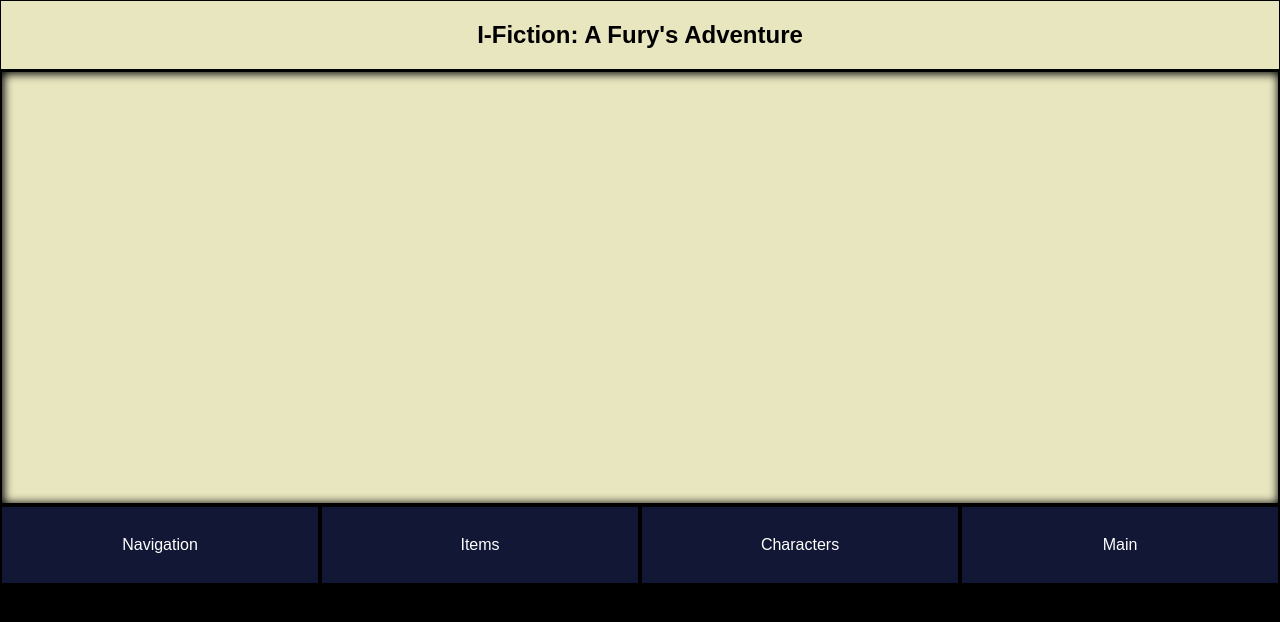
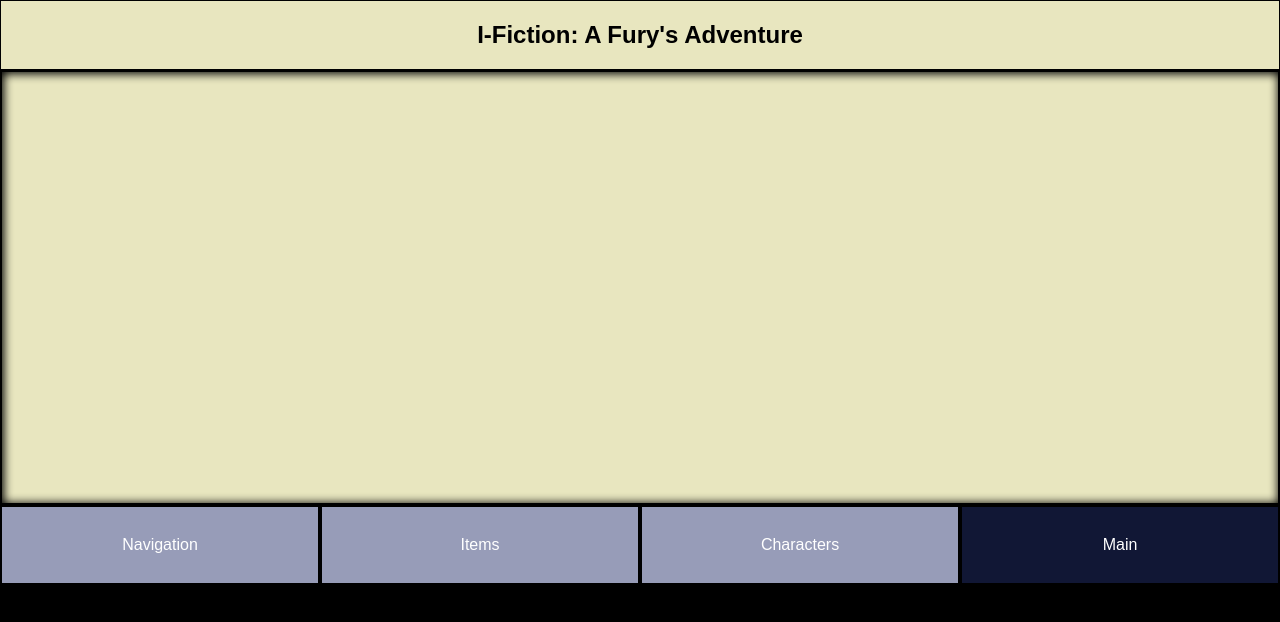
Before and after one commit to crhain/i-fiction-demo, a React app: page / in a window 1280 px wide. Built offline with nearby package versions, Linux system fonts and the light colour scheme.

Commit message:
Hook view to game with STUB methods to set active state of nav buttons and update text on display

```diff
--- a/src/game/Game.js
+++ b/src/game/Game.js
@@ -9,11 +9,33 @@ var commands = {};
 //Add game engine methods to Game before exporting game
 Game.start = start;
 Game.doAction = doAction;
+Game.getAvailableActions = getAvailableActions;
 
-//Starts game with currently loaded ata
+//STUB - to get avaiable actions and items from game
+function getAvailableActions(){
+
+}
+
+//STUB that returns fake data
 function start(){
-    loadData();
-    return {text: currentScene.text, actions: currentActions};
+    let currentActions = [
+            {name: "Kick rat in head!", type: "navigation"},
+            {name: "Flee from rat!", type: "navigation"},
+            {name: "Examine candle", type: "items"}
+    ];
+    let text = "You find yourself in a large room with plush carpeting and fur covered walls.  Mounds and mounds of stuffed animals lay at your feet.";
+    //loadData();
+    return {text: text, actions: currentActions};
+}
+
+//STUB to return data on key presses
+function doAction(action = {action: 'continue', command: 'continue'}){
+    if(action.action === 'continue'){
+        currentScene = currentGame.scenes[1];
+    }
+    let displayBuffer = updateSceneText(currentScene.text);
+    currentActions = currentScene.actions;
+    return {text: displayBuffer, actions: currentActions};
 }
 
 //Loads game data and sets everything up
@@ -33,15 +55,7 @@ function loadData(data = window.data){
     }
 }
 
-//excutes an action recieved from interface
-function doAction(action = {action: 'continue', command: 'continue'}){
-    if(action.action === 'continue'){
-        currentScene = currentGame.scenes[1];
-    }
-    let displayBuffer = updateSceneText(currentScene.text);
-    currentActions = currentScene.actions;
-    return {text: displayBuffer, actions: currentActions};
-}
+
 
 //sets up game command objects and adds them to commands queue
 function initializeCommands(){
--- a/src/interface/App.js
+++ b/src/interface/App.js
@@ -21,6 +21,7 @@ class App extends React.Component {
       display: "",
       isPopupOpen: false,
       popupMenuType: POPUP_MENU_START,
+      activeNavMenuButtons: {navigation: 0, items: 0, characters: 0, main: 1},
       actions: []
     };
     //set some class variables
@@ -29,9 +30,10 @@ class App extends React.Component {
     this.actions = [];
     this.startButtonClickHandler = this.startButtonClickHandler.bind(this);
     this.mainButtonClickHandler = this.mainButtonClickHandler.bind(this);
-
   }//end of constructor
   render() {
+    console.log('rendering active nave menu buttons:');
+    console.log(this.state.activeNavMenuButtons);
     return (
       <div id="app" className="App">
         <div id="title">
@@ -51,12 +53,57 @@ class App extends React.Component {
         />
         <NavMenu
           clickHandler={this.navMenuButtonClickHandler.bind(this)}
+          actionsByType={this.state.actionsByType}
+          activeNavMenuButtons={this.state.activeNavMenuButtons}
           actions={ this.state.actions }
         />
       </div>
     );
   } //end of render()
 
+  //STUB for updating the game interface
+  updateInterfaceWithGameOutput(gameOutput){
+    this.setNavButtonState(gameOutput.actions);
+    this.addTextToDisplay(gameOutput.text + "<br/>" );
+    //this.addActionsToMain(results.actions);
+  }
+  //STUB:
+  //STUB function for setting state of nav and action popupmenu buttons
+  setNavButtonState(currentActions){
+    //{navigation: 0, items: 0, characters: 0}
+    let navButtonCountByType = {navigation: 0, items: 0, characters: 0, main: 1}
+    //console.log('my available game actions are:');
+    //console.log(actions);
+    for(let i = 0; i < currentActions.length; i++){
+      let action = currentActions[i];
+      navButtonCountByType[action.type]++;
+    }
+    //console.log('setting nav button state with:');
+    //console.log(navButtonCountByType);
+    this.setState((prevState, props)=>({
+        activeNavMenuButtons: navButtonCountByType
+      }));
+  }
+  //STUB for updating display text
+  addTextToDisplay(text){
+    let display = this.display;
+    this.setState((prevState, props)=>({
+      display: text
+    }));
+    setTimeout(()=>{
+      let scrollDiff = display.scrollHeight + 4 - display.offsetHeight;
+      if(scrollDiff > 0){
+          //this sets elements scrollTop value in order to scroll it down to bring overflow content into view
+          display.scrollTop = scrollDiff;
+      }
+    }, 250);
+  }
+  //STUB: may need rewrite
+  addActionsToMain(actions){
+    //console.log('setting main actions to:');
+    //console.log(actions);
+    this.setState((prevState, props) =>({ actions: actions }));
+  }
   //////////////////////////////////////////////////////////////////////////////////
   //NavMenu event handlers and utility methods
   ///////////////////////////////////////////////////////////////////////////////////
@@ -69,16 +116,19 @@ class App extends React.Component {
   }
   navMenuButtonClickHandler(event){
     let targetId = event.target.id;
+    let isActive = !event.target.classList.contains('is-inactive');
     let menuType = window.POPUP_MENU_MAIN;
-    console.log("popup menu info:");
-    console.log(targetId);
+    //console.log("popup menu info:");
+    //console.log(event.target.classList.contains('button'));
     //1.need to call a function from this.game that gets possible actions
     // for current location and scene for each action category
     //2. for each action button determine if it is
     //  - disabled: if no actions available
     //  - directly fire action: if only one action
     //  - launch popup menu and populate it if there are more than one action
-
+    event.preventDefault();
+    if(isActive){
+      console.log('click');
       //Determine what to populate popupmenu with
       if(targetId === 'nav-menu-btn-characters'){
         menuType = window.POPUP_MENU_ACTION;
@@ -97,6 +147,8 @@ class App extends React.Component {
           popupMenuType: menuType
         }));
       }
+    }
+
   }
   //////////////////////////////////////////////////////////////////////////////////
   //PopupMenu event handlers and utility methods
@@ -127,12 +179,8 @@ class App extends React.Component {
   //PopupMenu -> MainMenu event handlers and methods
   ///////////////////////////////////////////////////////////////////////////////////
   startButtonClickHandler(event){
-    let results = this.game.start();
-    console.log('clicked start');
-    //console.log('Add these results in app.js');
-    //console.log(results);
-    this.addTextToDisplay(results.text + "<br/>" );
-    this.addActionsToMain(results.actions);
+    let gameOutput = this.game.start();
+    this.updateInterfaceWithGameOutput(gameOutput);
   }
   //////////////////////////////////////////////////////////////////////////////////
   //PopupMenu -> ActionMenu event handlers and methods
@@ -141,24 +189,7 @@ class App extends React.Component {
   //////////////////////////////////////////////////////////////////////////////////
   //Display event handlers and utility methods
   ///////////////////////////////////////////////////////////////////////////////////
-  addTextToDisplay(text){
-    let display = this.display;
-    this.setState((prevState, props)=>({
-      display: text
-    }));
-    setTimeout(()=>{
-      let scrollDiff = display.scrollHeight + 4 - display.offsetHeight;
-      if(scrollDiff > 0){
-          //this sets elements scrollTop value in order to scroll it down to bring overflow content into view
-          display.scrollTop = scrollDiff;
-      }
-    }, 250);
-  }
-  addActionsToMain(actions){
-    console.log('setting main actions to:');
-    console.log(actions);
-    this.setState((prevState, props) =>({ actions: actions }));
-  }
+
 } //end of class App
 
 export default App;
--- a/src/interface/buttons/Button.css
+++ b/src/interface/buttons/Button.css
@@ -33,3 +33,22 @@ button:active{
     height: 50px;
     background-color: gray;
 }
+
+/*styles for inactive nav buttons*/
+#nav-menu-btn-navigation.is-inactive,
+#nav-menu-btn-items.is-inactive,
+#nav-menu-btn-characters.is-inactive{
+    background-color: #979CB8;
+}
+
+#nav-menu-btn-navigation.is-inactive:hover,
+#nav-menu-btn-items.is-inactive:hover,
+#nav-menu-btn-characters.is-inactive:hover{
+    opacity: 1.0;
+}
+
+#nav-menu-btn-navigation.is-inactive:hover,
+#nav-menu-btn-items.is-inactive:hover,
+#nav-menu-btn-characters.is-inactive:hover{
+    box-shadow: none;
+}
--- a/src/interface/buttons/NavMenuButton.js
+++ b/src/interface/buttons/NavMenuButton.js
@@ -2,8 +2,10 @@ import React from 'react';
 import './Button.css';
 
 function NavMenuButton(props){
+    let inactiveClass = props.isInactive ? " is-inactive" : "";
+
     return (
-        <button id={props.id} className="button nav-menu-button" onClick={props.clickHandler}>
+        <button id={props.id} className={"button nav-menu-button" + inactiveClass} onClick={props.clickHandler}>
             {props.label}
         </button>
     );
--- a/src/interface/nav-menu/NavMenu.js
+++ b/src/interface/nav-menu/NavMenu.js
@@ -3,12 +3,35 @@ import NavMenuButton from '../buttons/NavMenuButton.js';
 import './NavMenu.css';
 
 function NavMenu(props){
+    console.log('passed active nav menu buttons object:');
+    console.log(props.activeNavMenuButtons);
+    let navigationButtonIsInactive = !props.activeNavMenuButtons.navigation;
+    let itemsButtonIsInactive = !props.activeNavMenuButtons.items;
+    let charactersButtonIsInactive = !props.activeNavMenuButtons.characters;
+
     return (
+
         <div id="nav-menu">
-            <NavMenuButton id={"nav-menu-btn-navigation"} label={"Navigation"} clickHandler={props.clickHandler} />
-            <NavMenuButton id={"nav-menu-btn-items"} label={"Items"} clickHandler={props.clickHandler} />
-            <NavMenuButton id={"nav-menu-btn-characters"} label={"Characters"} clickHandler={props.clickHandler} />
-            <NavMenuButton id={"nav-menu-btn-main"} label={"Main"} clickHandler={props.clickHandler} />
+            <NavMenuButton
+                            id={"nav-menu-btn-navigation"}
+                            isInactive={navigationButtonIsInactive}
+                            label={"Navigation"}
+                            clickHandler={props.clickHandler} />
+            <NavMenuButton
+                            id={"nav-menu-btn-items"}
+                            isInactive={itemsButtonIsInactive}
+                            label={"Items"}
+                            clickHandler={props.clickHandler} />
+            <NavMenuButton
+                            id={"nav-menu-btn-characters"}
+                            isInactive={charactersButtonIsInactive}
+                            label={"Characters"}
+                            clickHandler={props.clickHandler} />
+            <NavMenuButton
+                            id={"nav-menu-btn-main"}
+                            isInactive={false}
+                            label={"Main"}
+                            clickHandler={props.clickHandler} />
         </div>
     );
 }
```
Lines whose indentation alone changed are shown as unchanged.
